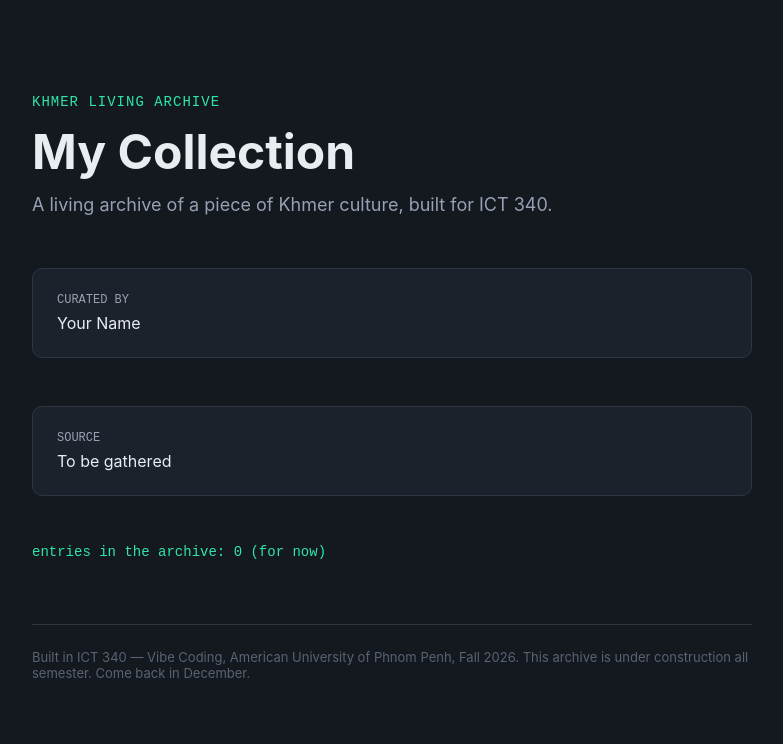
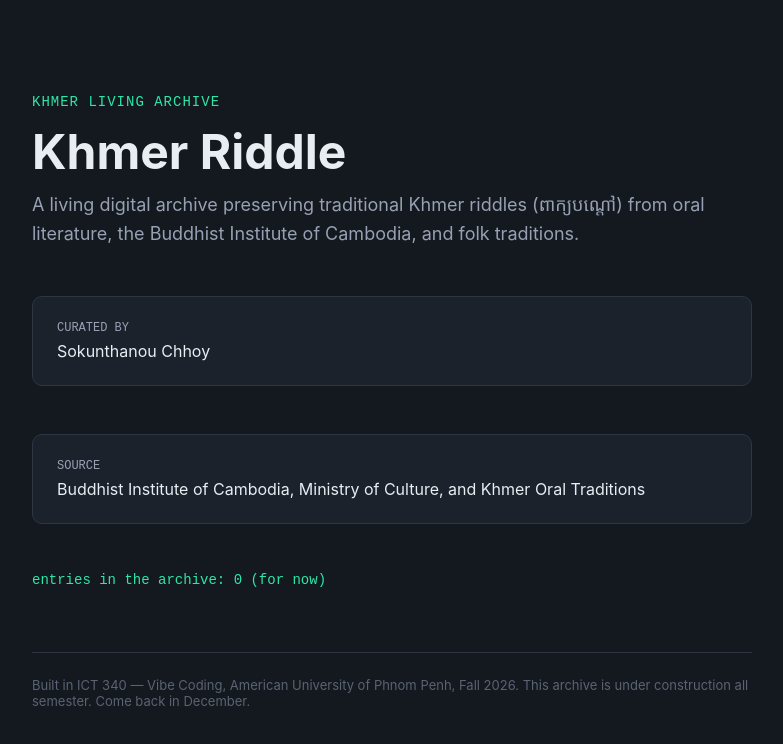
Before and after one commit to nXuuuu/khmer-riddle-archive, a Next.js app: page / in a window 1280 px wide. Shown: the top 744 px of the page, without its empty margins (248-1031 px from the left). Built offline with nearby package versions, Linux system fonts and the light colour scheme.

Commit message:
Lab 1: First push

```diff
--- a/collection.config.js
+++ b/collection.config.js
@@ -8,16 +8,16 @@
 
 const collection = {
   // What does your archive collect? e.g. "Khmer Proverbs"
-  name: "My Collection",
+  name: "Khmer Riddle",
 
   // One sentence: what is this archive, and why does it matter?
-  description: "A living archive of a piece of Khmer culture, built for ICT 340.",
+  description: "A living digital archive preserving traditional Khmer riddles (ពាក្យបណ្តៅ) from oral literature, the Buddhist Institute of Cambodia, and folk traditions.",
 
   // Who is building this archive? Your name, as you want it shown.
-  curator: "Your Name",
+  curator: "Sokunthanou Chhoy",
 
   // Where does your knowledge come from? A person, a place, a community.
-  source: "To be gathered",
+  source: "Buddhist Institute of Cambodia, Ministry of Culture, and Khmer Oral Traditions",
 };
 
 export default collection;
```
